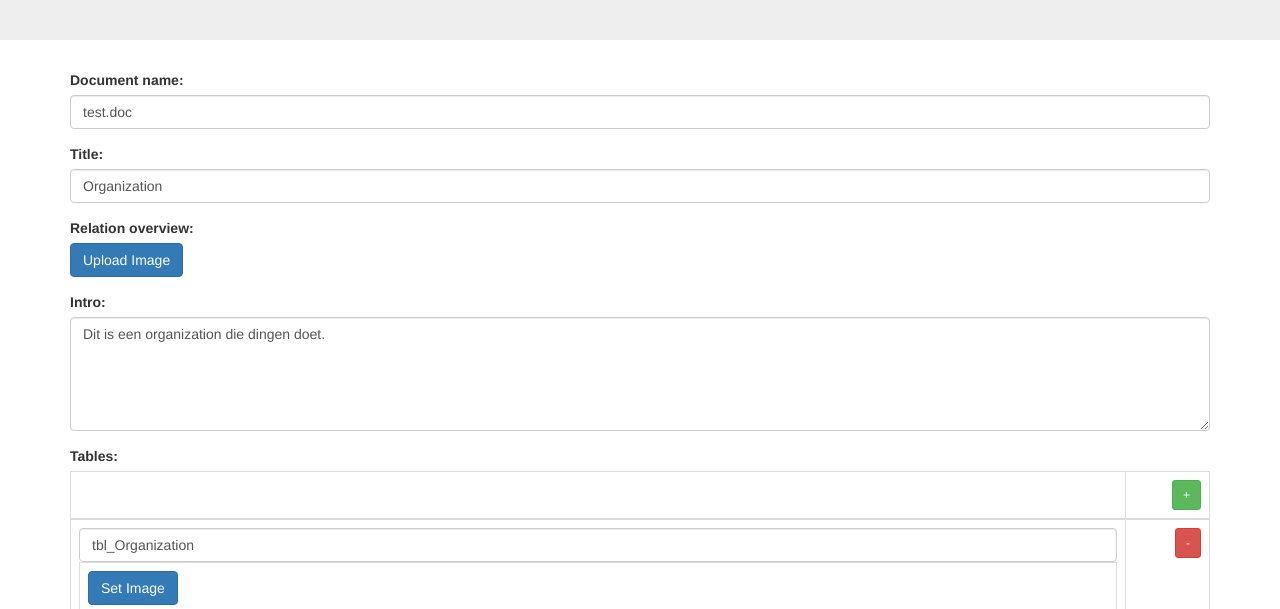
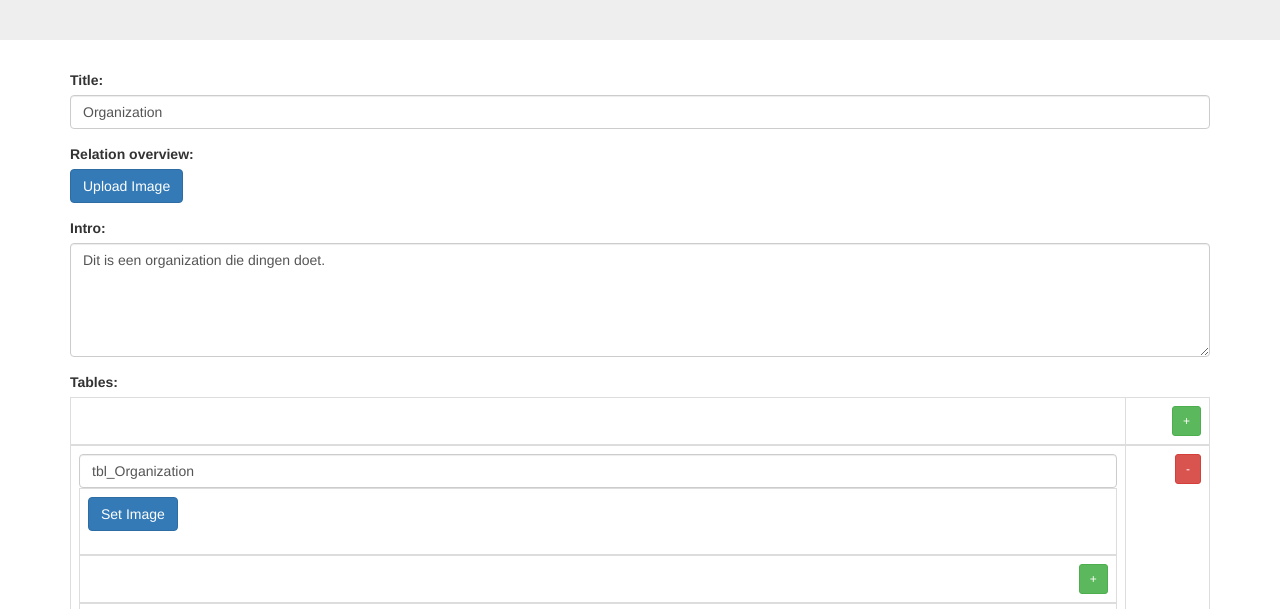
Before and after one commit to e11en/DocMaker, a website: page index.html in a window 1280 px wide. Shown: the part 155-764 px from the top of the page. Drawn offline with nearby package versions, Linux system fonts and the light colour scheme; some packages are replaced by stand-ins of ours; a script that the page names is missing.

Commit message:
Removed the document name

```diff
--- a/controllers/CreateController.js
+++ b/controllers/CreateController.js
@@ -104,7 +104,6 @@
     $scope.document.documentRelationImage = '';
 
     // TODO: Remove this dummy data
-    $scope.document.documentName = "test.doc";
     $scope.document.documentTitle = "Organization";
     $scope.document.documentIntro = "Dit is een organization die dingen doet.";
     $scope.document.tables = [
--- a/views/create.html
+++ b/views/create.html
@@ -1,11 +1,4 @@
 <div class="col-md-12" id="createDocumentWrapper">
-
-  <!-- Document Name -->
-  <div class="form-group">
-    <label>Document name:</label>
-    <input type="text" class="form-control" ng-model="document.documentName" placeholder="*.doc">
-  </div>
-
   <!-- Document Title -->
   <div class="form-group">
     <label>Title:</label>
```
